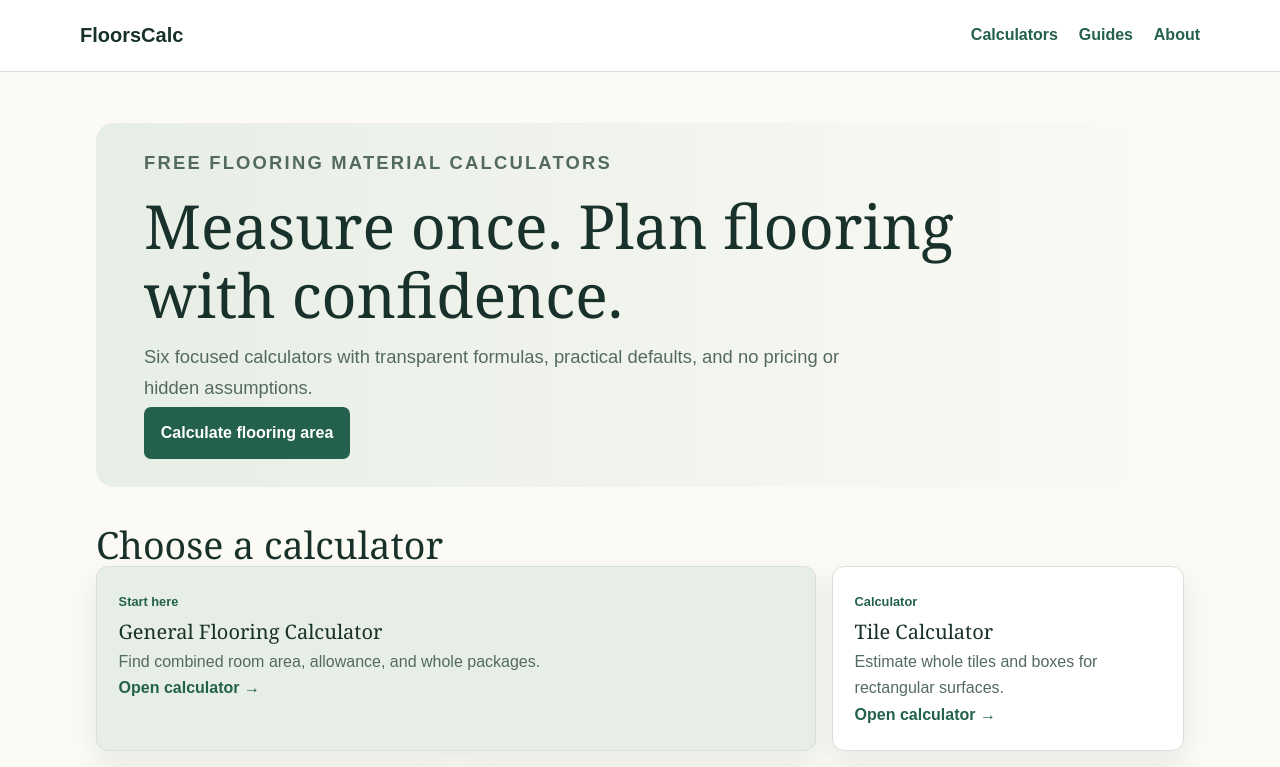
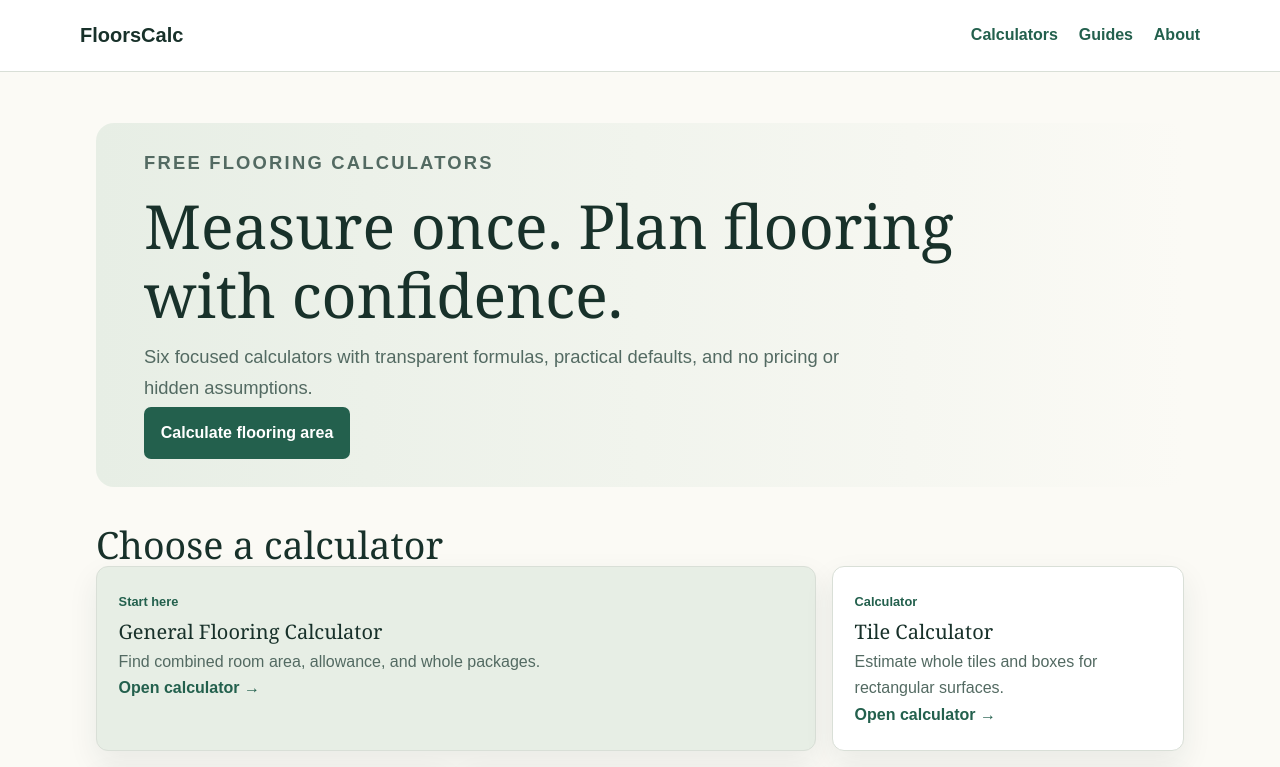
Before and after one commit to Anonumia/floorscalc-calculators, a Next.js app: page / in a window 1280 px wide. Shown: the top 767 px of the page. Built offline with nearby package versions, Linux system fonts and the light colour scheme.

Commit message:
Update homepage hero and page title

```diff
--- a/app/[[...slug]]/page.tsx
+++ b/app/[[...slug]]/page.tsx
@@ -54,7 +54,7 @@ function Footer() {
 }
 
 const titles: Record<string, string> = {
-  "": "Free Flooring Material Calculators",
+  "": "Free Flooring Calculators",
   calculators: "All Flooring Calculators",
   guides: "Flooring Measurement Guides",
   about: "About",
--- a/app/site-config.ts
+++ b/app/site-config.ts
@@ -1,6 +1,6 @@
 export const siteConfig = {
   name: "FloorsCalc",
-  tagline: "Free Flooring Material Calculators",
+  tagline: "Free Flooring Calculators",
   description: "Free flooring material calculators with transparent formulas for tile, vinyl plank, laminate, hardwood, carpet, and general flooring projects.",
   url: "https://floorscalc.com",
 } as const;
```
